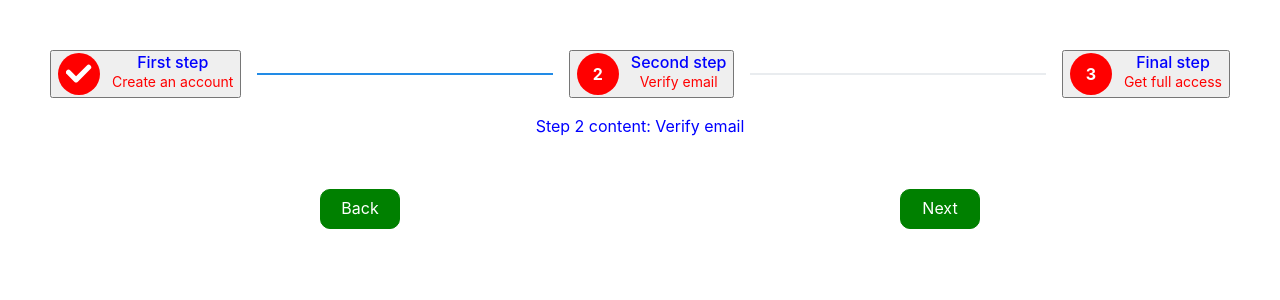
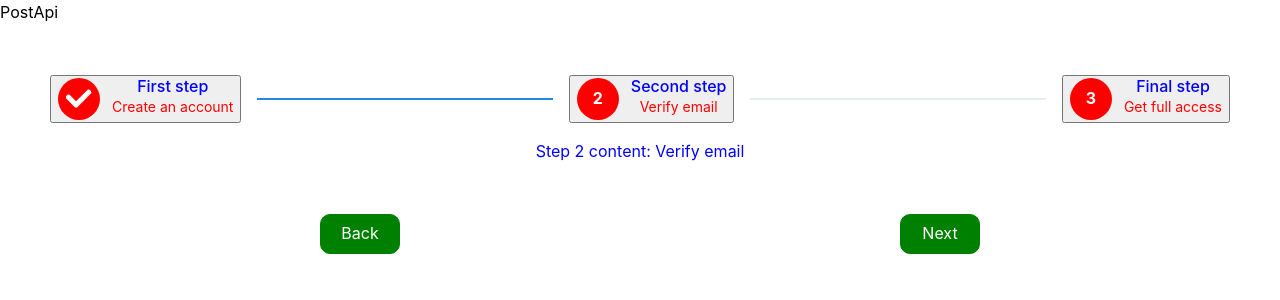
Before and after one commit to iamsabitak/React-Typescript-Practice, a React (Vite) app: page / in a window 1280 px wide. Shown: the top 300 px of the page. Built offline with nearby package versions, Linux system fonts and the light colour scheme.

Commit message:
implemented the post api in app.tsx

```diff
--- a/src/App.tsx
+++ b/src/App.tsx
@@ -4,12 +4,14 @@ import { MantineProvider } from "@mantine/core";
 // import NameInput from "./components/NameInput";
 // import Gallery from "./components/Gallery";
 import Stepperrr from "./components/Stepper";
+import PostApi from "./components/PostApi";
 
 const App: React.FC = () => {
   return (
     <MantineProvider>
       {/* <NameInput initialFirstName="John" initialLastName="Doe" />
       <Gallery /> */}
+      <PostApi/>
       <Stepperrr />
     </MantineProvider>
   );
```
